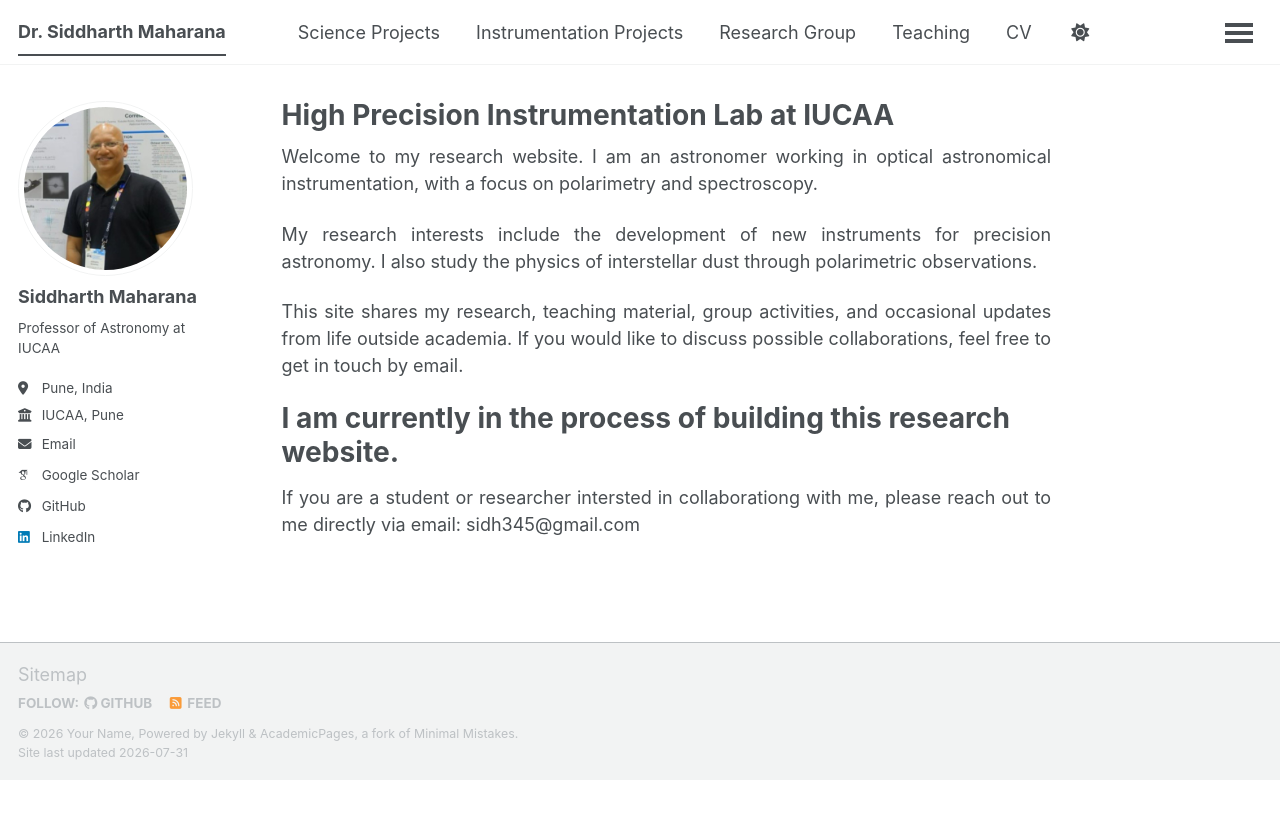
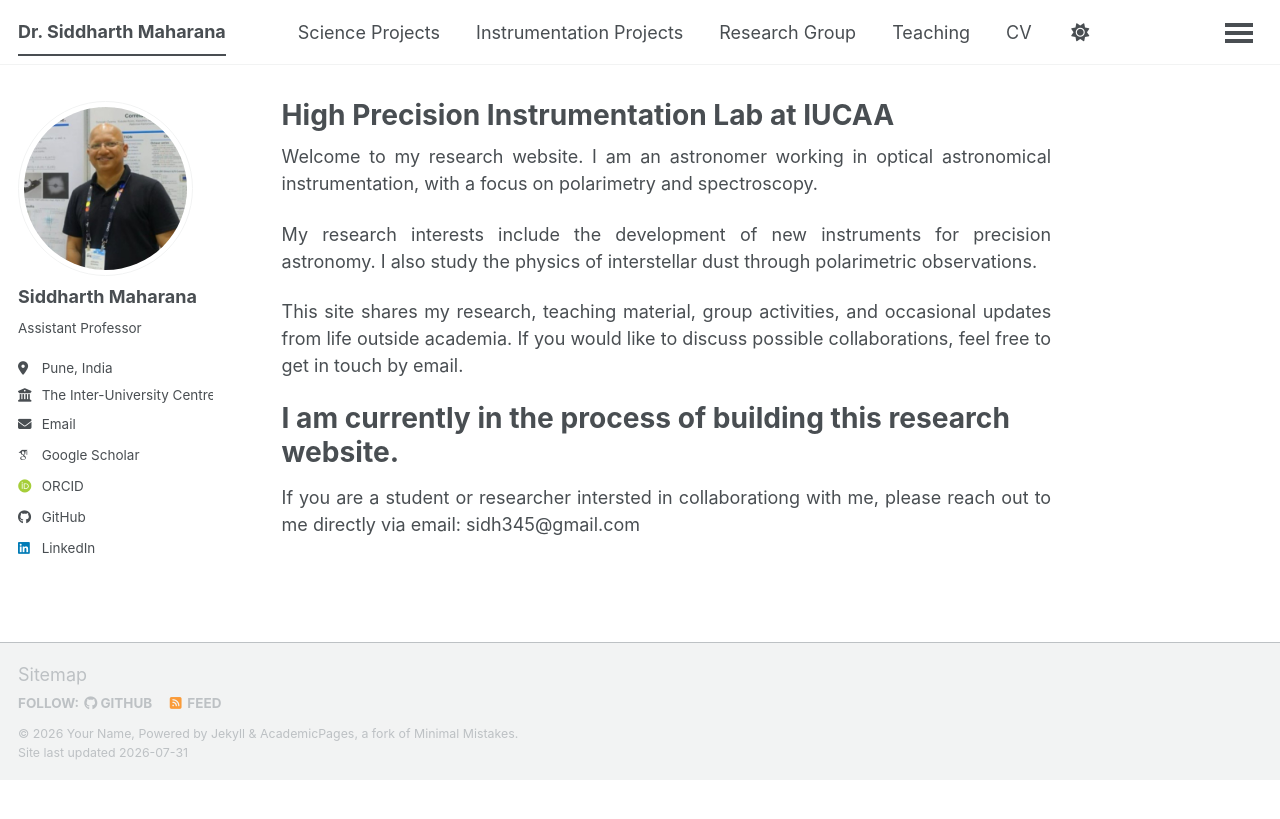
Before and after one commit to siddharth-maharana/siddharth-maharana.github.io, a Jekyll site: the page built from _pages/about.md, in a window 1280 px wide. Shown: the top 819 px of the page. Built offline with Jekyll 4.4.1, drawn with Linux system fonts in a browser that asks for light colours; some web fonts are replaced; a script bundle is joined from its source files by our own code; library files that are not in the unit come from our copies.

Commit message:
Update _config.yml

```diff
--- a/_config.yml
+++ b/_config.yml
@@ -26,9 +26,9 @@ author:
   avatar           : "1764791007855.jpeg"
   name             : "Siddharth Maharana"
   pronouns         : # example: "she/her"
-  bio              : "Professor of Astronomy at IUCAA"
+  bio              : "Assistant Professor"
   location         : "Pune, India"
-  employer         : "IUCAA, Pune"
+  employer         : "The Inter-University Centre for Astronomy and Astrophysics (IUCAA), Pune"
   uri              : # URL
   email            : "sidh345@gmail.com"
 
@@ -38,7 +38,7 @@ author:
   googlescholar    : "https://scholar.google.com/citations?user=HpxRjegAAAAJ&hl=en"
   inspire-hep      : # URL
   impactstory      : # URL
-  orcid            : #"https://orcid.org/yourorcidurl"
+  orcid            : "https://orcid.org/my-orcid?orcid=0000-0002-7072-3904"
   semantic         : # URL
   ssrn             : # URL
   pubmed           : #"https://www.ncbi.nlm.nih.gov/pubmed/?term=john+snow"
```
